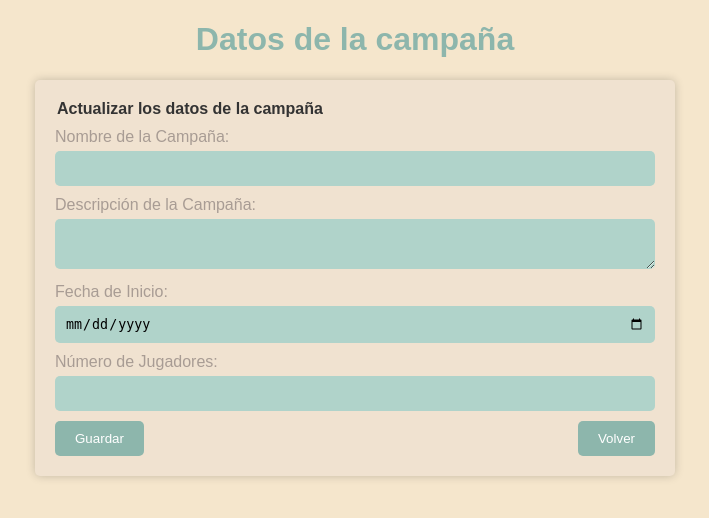
After one commit to canita402/savingThrow, a PHP site: the page made by TFG/campaña/actualizarCampañas/actualizarCampaña.php in a window 1280 px wide. The commit adds this page. Shown: the top 518 px of the page, without its empty margins (285-994 px from the left). Run offline with PHP 8.4, Linux system fonts and the light colour scheme.

Commit message:
Add files via upload
el actualizar no funciona del todo bien

```diff
--- /dev/null
+++ b/TFG/campaña/actualizarCampañas/actualizarCampaña.css
@@ -0,0 +1,84 @@
+body {
+    background-color: #f5e6cc;
+    font-family: Arial, sans-serif;
+    color: #333;
+  }
+
+  h1 {
+    color: #8db6ac;
+    text-align: center;
+  }
+
+  form {
+    max-width: 600px;
+    margin: 0 auto;
+    padding: 20px;
+    background-color: #f0e2d0;
+    border-radius: 5px;
+    box-shadow: 0px 0px 10px rgba(0, 0, 0, 0.2);
+  }
+
+  fieldset {
+    border: none;
+    padding: 0;
+    margin: 0;
+  }
+
+  legend {
+    font-weight: bold;
+    margin-bottom: 10px;
+  }
+
+  label {
+    display: block;
+    margin-bottom: 5px;
+    color: #a89c94;
+  }
+
+  input[type="text"],
+  textarea,
+  input[type="date"],
+  input[type="number"],
+  select {
+    width: 100%;
+    padding: 10px;
+    border-radius: 5px;
+    border: none;
+    margin-bottom: 10px;
+    box-sizing: border-box;
+    background-color: #b0d3ca;
+  }
+
+  select {
+    appearance: none;
+  }
+
+  input[type="text"]:focus,
+  textarea:focus,
+  input[type="date"]:focus,
+  input[type="number"]:focus,
+  select:focus {
+    outline: none;
+    color: #fff;
+  }
+
+  input[type="submit"],
+  button {
+    background-color: #8db6ac;
+    color: #fff;
+    padding: 10px 20px;
+    border: none;
+    border-radius: 5px;
+    cursor: pointer;
+    transition: background-color 0.3s ease;
+  }
+
+  input[type="submit"]:hover,
+  button:hover {
+    background-color: #a89c94;
+  }
+
+  .button-container {
+    display: flex;
+    justify-content: space-between;
+  }
--- /dev/null
+++ b/TFG/campaña/actualizarCampañas/actualizarCampaña.php
@@ -0,0 +1,36 @@
+<!DOCTYPE html>
+<html>
+  <head>
+    <meta charset="utf-8">
+    <title>Formulario de Campaña de D&D</title>
+    <link rel="stylesheet" href="actualizarCampaña.css">
+  </head>
+  <body>
+    <h1>Datos de la campaña</h1>
+    <form action="actualizarDatos.php" method="post">
+      <fieldset>
+        <legend>Actualizar los datos de la campaña</legend>
+        <div>
+          <label for="nombre-campana">Nombre de la Campaña:</label>
+          <input type="text" id="nombre-campana" name="nombre-campana" value="<?php echo $_GET['nombre'] ?? ''; ?>" required>
+        </div>
+        <div>
+          <label for="descripcion-campana">Descripción de la Campaña:</label>
+          <textarea id="descripcion-campana" name="descripcion-campana" required><?php echo $_GET['descripcion'] ?? ''; ?></textarea>
+        </div>
+        <div>
+          <label for="fecha-inicio">Fecha de Inicio:</label>
+          <input type="date" id="fecha-inicio" name="fecha-inicio" value="<?php echo $_GET['fecha_inicio'] ?? ''; ?>" required>
+        </div>
+        <div>
+          <label for="num-jugadores">Número de Jugadores:</label>
+          <input type="number" id="num-jugadores" name="num-jugadores" min="1" value="<?php echo $_GET['num_jugadores'] ?? ''; ?>" required>
+        </div>
+        <div class="button-container">
+          <input type="submit" value="Guardar" class="button">
+          <button onclick="location.href='../Login/mainPage.php';" class="button">Volver</button>
+        </div>
+      </fieldset>
+    </form>
+  </body>
+</html>
```
Also changed, not shown: TFG/campaña/actualizarCampañas/actualizarDatos.php (added, +33 -0 lines), TFG/campaña/campañaPagina.css (+40 -0 lines), TFG/campaña/campañaPagina.php (+9 -27 lines).
